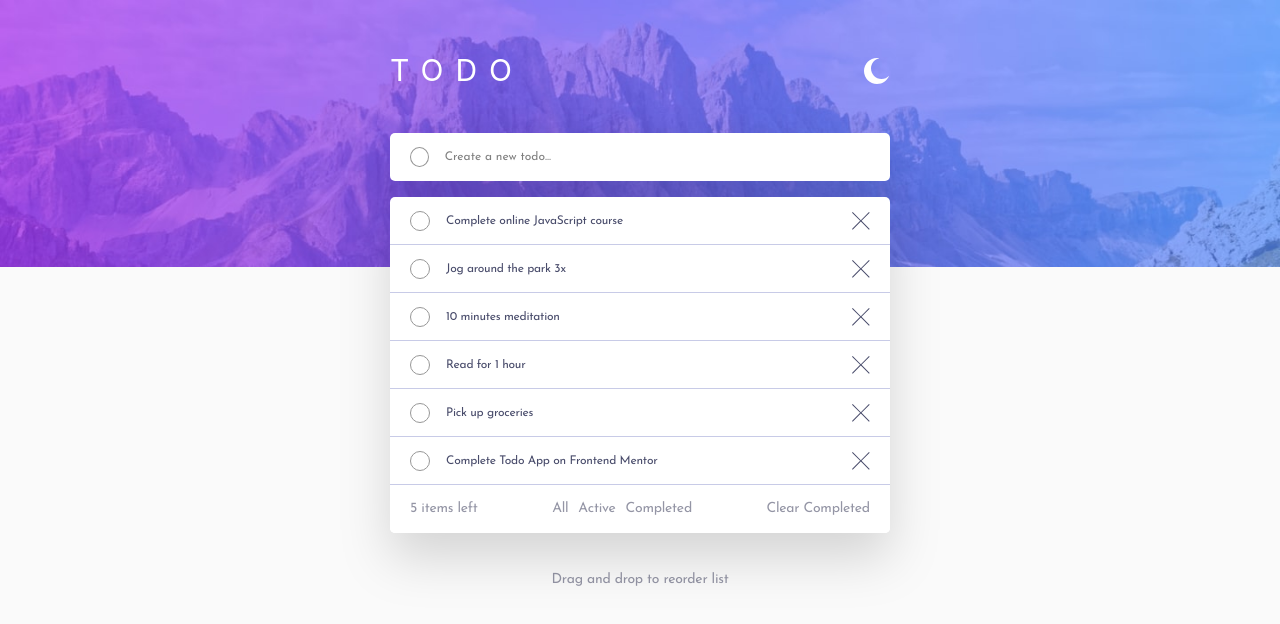
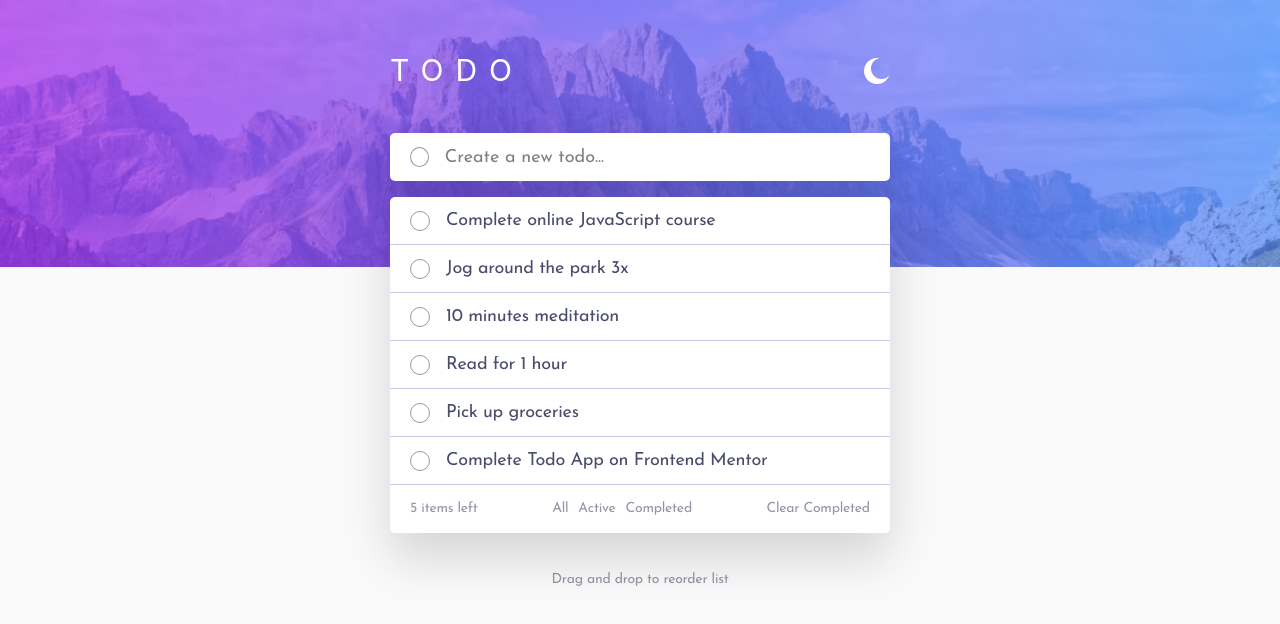
Before and after one commit to JyrexRonaldo/todo-app, a React (Vite) app in the folder frontend/: page / in a window 1280 px wide. Shown: the top 624 px of the page. Built offline with nearby package versions, Linux system fonts and the light colour scheme.

Commit message:
Increase font size and show delete button on hover

```diff
--- a/frontend/src/components/App/App.tsx
+++ b/frontend/src/components/App/App.tsx
@@ -56,6 +56,7 @@ function App() {
                 onClick={handleDarkModeToggle}
                 src={`${iconImgUrl}`}
                 alt=""
+                className="active:rotate-360 transition duration-150"
               />
             </div>
             <div className="flex flex-col gap-[16px] drop-shadow-2xl">
@@ -66,7 +67,7 @@ function App() {
                   placeholder="Create a new todo..."
                   name=""
                   id=""
-                  className="w-full font-josefin-sans text-[12px]/[100%] outline-none"
+                  className="w-full font-josefin-sans text-[12px]/[100%] outline-none sm:text-[18px]/[100%]"
                 />
               </div>
               <div className="divide-y divide-[#C8CBE7] rounded-[5px] bg-white dark:divide-[#393A4B] dark:bg-[#25273D]">
@@ -78,7 +79,7 @@ function App() {
                 <TodoItem taskName="Complete Todo App on Frontend Mentor" />
                 <div className="flex h-[48px] items-center rounded-b-[5px] bg-white px-[20.11px] py-[16px] text-[12px]/[100%] dark:bg-[#25273D]">
                   <div className="flex w-full items-center justify-between font-josefin-sans text-[#9495A5] dark:text-[#5B5E7E]">
-                    <div className="text-[12px]/[100%] tracking-[-0.25px] hover:text-[#494C6B] sm:text-[14px] dark:hover:text-[#C8CBE7]">
+                    <div className="text-[12px]/[100%] tracking-[-0.25px]  sm:text-[14px]">
                       5 items left
                     </div>
                     <div className="hidden sm:block">
--- a/frontend/src/components/TodoItem/TodoItem.tsx
+++ b/frontend/src/components/TodoItem/TodoItem.tsx
@@ -4,7 +4,7 @@ type TodoItemProps = {
 
 function TodoItem({ taskName }: TodoItemProps) {
   return (
-    <div className="flex h-[48px] items-center px-[20.11px] py-[16px] first:rounded-t-[5px]">
+    <div className="group flex h-[48px] items-center px-[20.11px] py-[16px] first:rounded-t-[5px]">
       <div className="flex w-full items-center gap-[16px]">
         <input
           className="custom-hover relative h-[20px] w-[20px] appearance-none rounded-[50%] border border-[#979797] align-[-2px] text-white before:invisible before:absolute before:top-[-1px] before:right-[-1px] before:block before:size-[20px] before:rounded-full before:bg-linear-135 before:from-[hsl(192,100%,67%)] before:to-[hsl(280,87%,65%)] after:invisible after:absolute after:top-[-1px] after:left-[3.5px] after:block after:text-[13px] after:content-['✓'] checked:before:visible checked:after:visible dark:border-[#393A4B]"
@@ -12,10 +12,10 @@ function TodoItem({ taskName }: TodoItemProps) {
           name=""
           id=""
         />
-        <p className="w-[220px] flex-1 truncate font-josefin-sans text-[12px]/[100%] tracking-[-0.25px] text-[#494C6B] dark:text-[#E3E4F1]">
+        <p className="w-[220px] flex-1 truncate font-josefin-sans text-[12px]/[100%] tracking-[-0.25px] text-[#494C6B] sm:text-[18px]/[100%] dark:text-[#E3E4F1]">
           {taskName}
         </p>
-        <button>
+        <button className="invisible group-hover:visible">
           <img src="/icon-cross.svg" alt="" />
         </button>
       </div>
```
